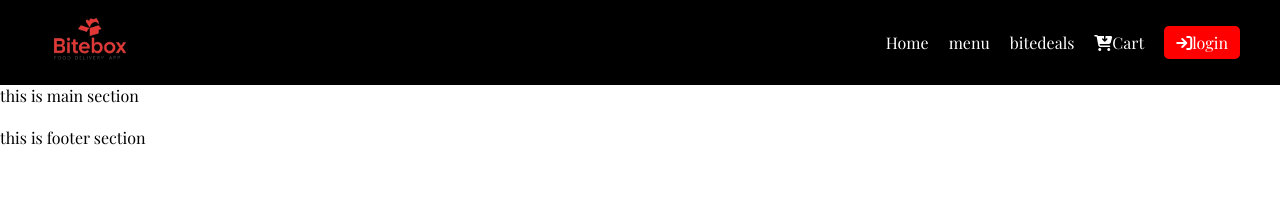
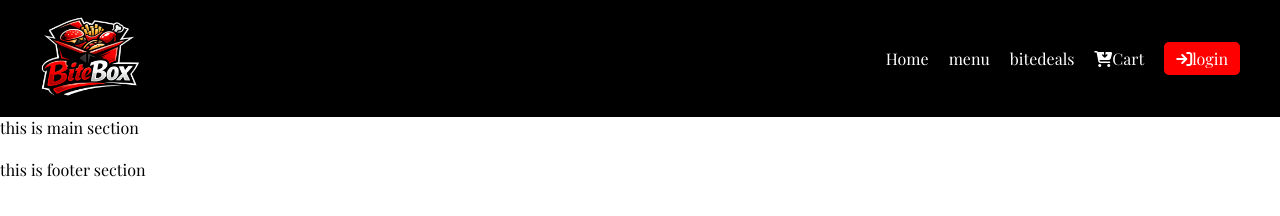
Before and after one commit to BishnupriyaMohapatra/BITEBOX, a plain HTML site: page index.html in a window 1280 px wide. Drawn offline with nearby package versions, Linux system fonts and the light colour scheme; a web font is replaced by a local one.

Commit message:
third commit

```diff
--- a/index.html
+++ b/index.html
@@ -6,7 +6,7 @@
     <title>BITEBOX</title>
     <script src="https://kit.fontawesome.com/b488c3478e.js" crossorigin="anonymous"></script>
 
-    <link rel="icon" type="image/x-icon" href="images/favicon/favicon.ico">
+    <link rel="icon" type="image/x-icon" href="images/favicon/android-chrome-192x192.png">
 
     <link rel="stylesheet" href="css/style.css">
 
@@ -21,7 +21,7 @@
 <nav>
     <div>
         <!-- Logo -->
-        <img src="images/modern-minimalist-logo-design-for-bitebox-a-food-d-removebg-preview (1).png" alt="logo" width="100px">
+        <img src="images/Copilot_20260706_181946 (1).png" alt="logo" width="100px">
         <!-- Menu -->
     </div>
 <ul>
```
Also changed, not shown: images/Copilot_20260706_181946 (1).png (added), images/favicon/android-chrome-192x192.png, images/favicon/android-chrome-512x512.png, images/favicon/apple-touch-icon.png, images/favicon/favicon-16x16.png, images/favicon/favicon-32x32.png, images/favicon/favicon.ico.
